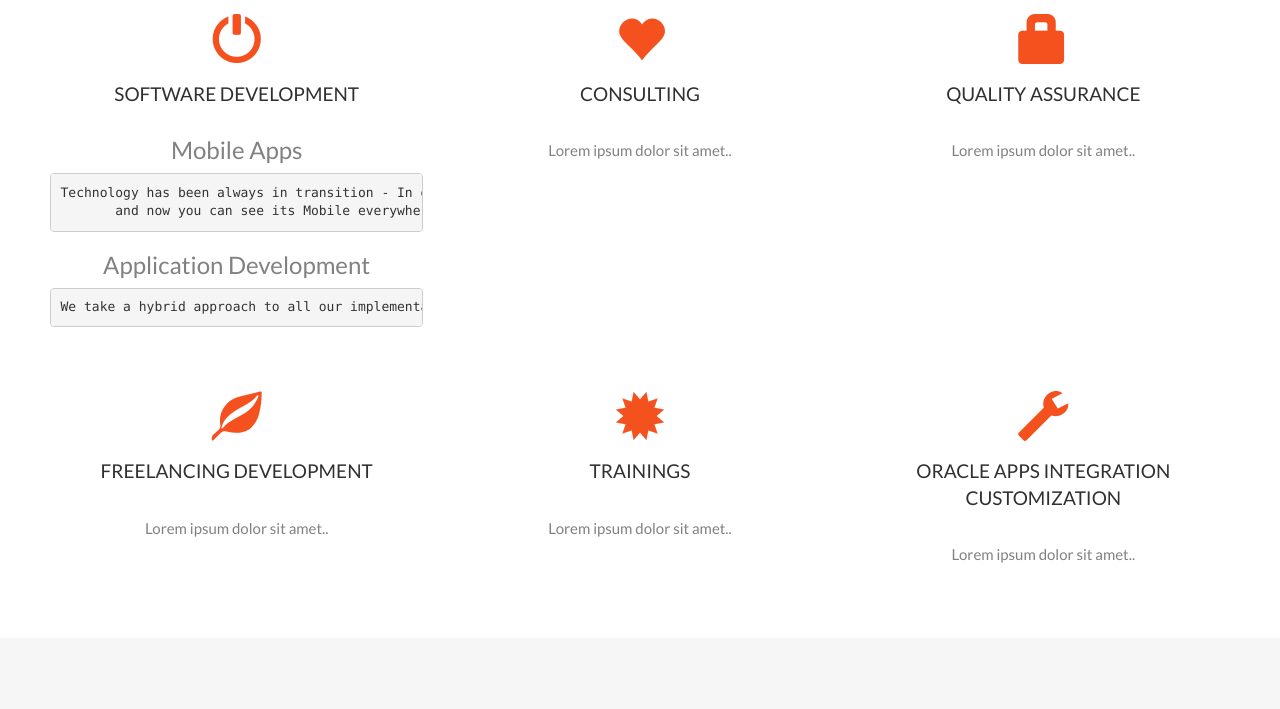
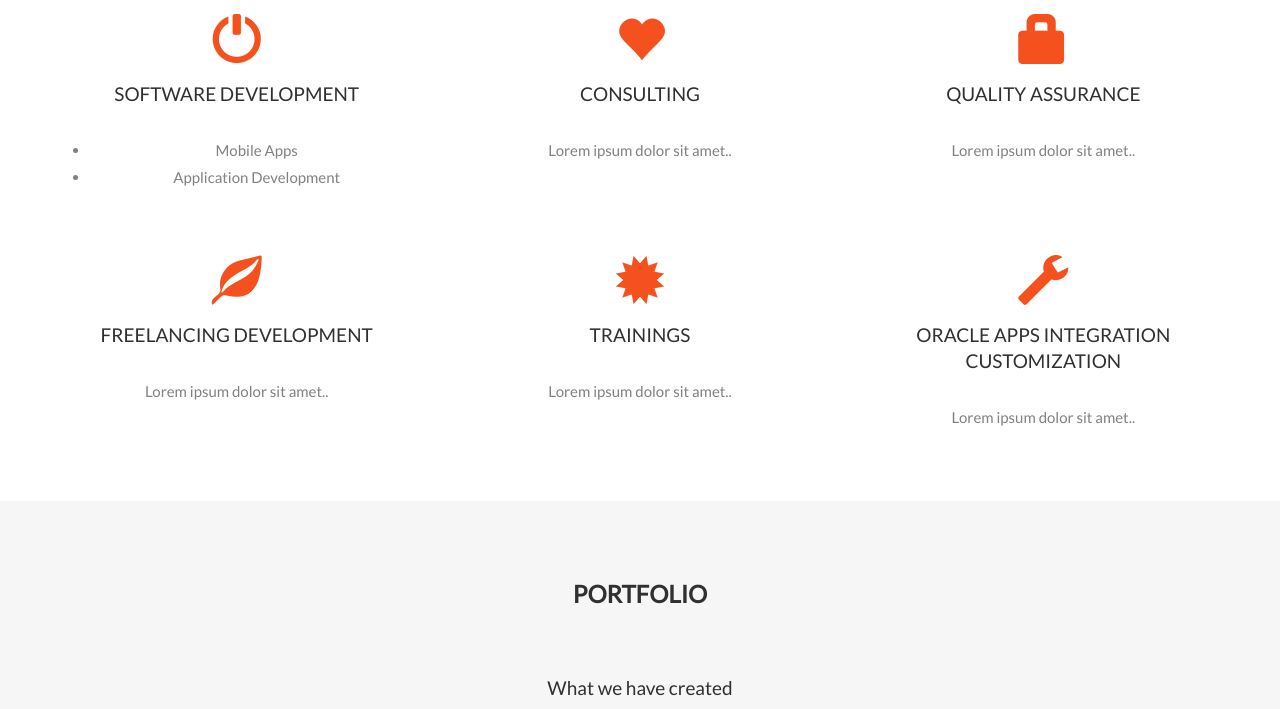
Before and after one commit to paulbiplab09/paulbiplab09.github.io, a plain HTML site: page index.html in a window 1280 px wide. Shown: the part 1700-2409 px from the top of the page. Drawn offline with nearby package versions, Linux system fonts and the light colour scheme; some packages are replaced by stand-ins of ours.

Commit message:
Update index.html

```diff
--- a/index.html
+++ b/index.html
@@ -269,13 +269,12 @@
     <div class="col-sm-4">
       <span class="glyphicon glyphicon-off logo-small"></span>
       <h4>SOFTWARE DEVELOPMENT</h4>
-      <p>
-      <h3>Mobile Apps</h3>
-      <pre>Technology has been always in transition - In earlier technology evolution, there was cobol, mainframe then windows took its shape
-       and now you can see its Mobile everywhere</pre>
-      <h3>Application Development</h3>
-      <pre>We take a hybrid approach to all our implementations that bring together the best of both waterfall and agile implementation methodologies. We start with a clear plan and vision that comes with the traditional waterfall approach, while also incorporating rapid prototyping and look for requirements to evolve throughout the project that come from agile methods</pre>
-      </p>
+      <ul>
+      <li>Mobile Apps</li>
+
+      <li>Application Development</li>
+
+      </ul>
     </div>
     <div class="col-sm-4">
       <span class="glyphicon glyphicon-heart logo-small"></span>
```
